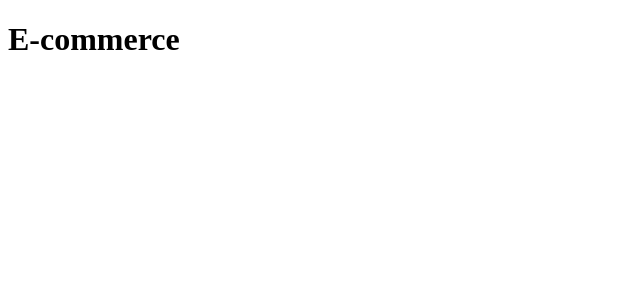
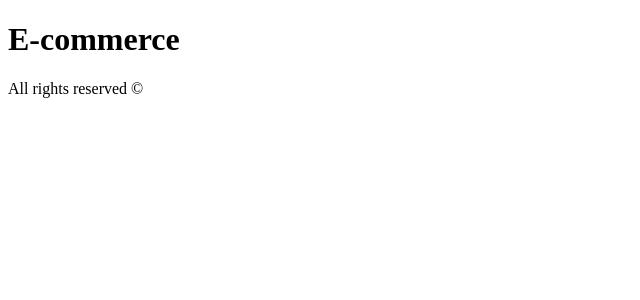
Before and after one commit to wmezadev/react-basics, a React (Create React App) app: page / in a window 1280 px wide. Shown: the top 300 px of the page, without its empty margins (0-640 px from the left). Built offline with nearby package versions, Linux system fonts and the light colour scheme.

Commit message:
Feat - create stateles function component

```diff
--- a/src/App.js
+++ b/src/App.js
@@ -1,9 +1,13 @@
-import React from 'react';
+import React, { Fragment } from 'react';
 import Header from './components/Header';
+import Footer from './components/Footer';
 
 function App() {
   return (
-    <Header/>
+    <Fragment>
+      <Header/>
+      <Footer/>
+    </Fragment>
   );
 }
 
--- /dev/null
+++ b/src/components/Footer.jsx
@@ -0,0 +1,10 @@
+import React from 'react';
+
+const Footer = () => (
+        <footer>
+            <p>All rights reserved &copy;</p>
+        </footer>
+);
+
+
+export default Footer;
```
